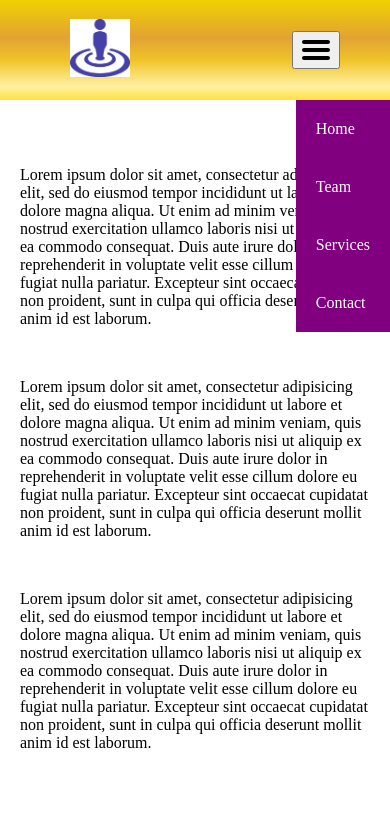
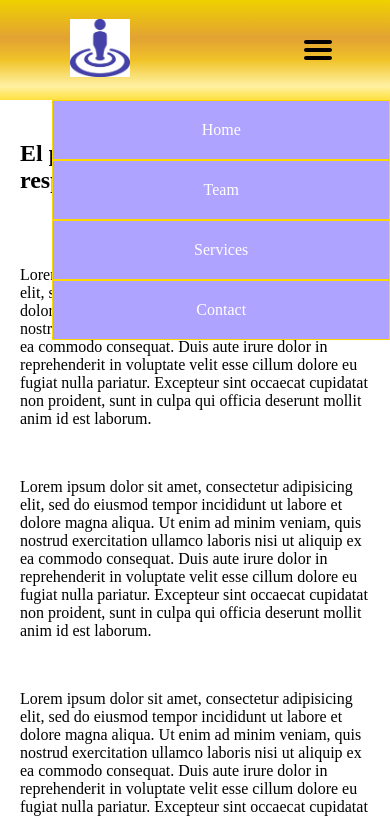
Before and after one commit to iclaudia/dropDownMenu, a plain HTML site: page index.html in a window 390 px wide. Both pictures are taken after a click on the button 316 px from the left and 50 px from the top of the page. Shown: the top 817 px of the page. Drawn offline with Linux system fonts and the light colour scheme; files whose address does not match are found by name.

Commit message:
logo border + @media changes

```diff
--- a/estilos.css
+++ b/estilos.css
@@ -29,6 +29,7 @@ a {
 
 .logo{
 	width:100px;
+	border:none;
 }
 
 .shacity{
@@ -55,8 +56,13 @@ section {
 	padding:20px;
 }
 
+div{
+	padding:20%;
+}
+
 @media screen and (max-width:780px ) {
 		.header{
+			position:relative;
 			display:flex;
 		}
 
@@ -71,8 +77,18 @@ section {
 		animation: show 2s;
 	}
 .hide{
-	background-color: purple;
-}
+	background-color: rgba(174,163,255,1);
+	width: 40vh;
+	text-align: center;
+	}
+
+	a {
+	 color:#fff;
+	 padding:20px;
+	 border: 1px solid gold;
+	 display:block;
+	 text-decoration: none;
+	}
 	.hiddenList{
 		list-style: none;
 		margin:0;
@@ -83,8 +99,14 @@ section {
 
 	.btn-off{
 				display: flex;
+				background:none;
+				border:none;
 			}
+ .shacity{
+	 padding: 0px;
+	 border:none;
 
+ }
 }
 
  @keyframes show {
```
